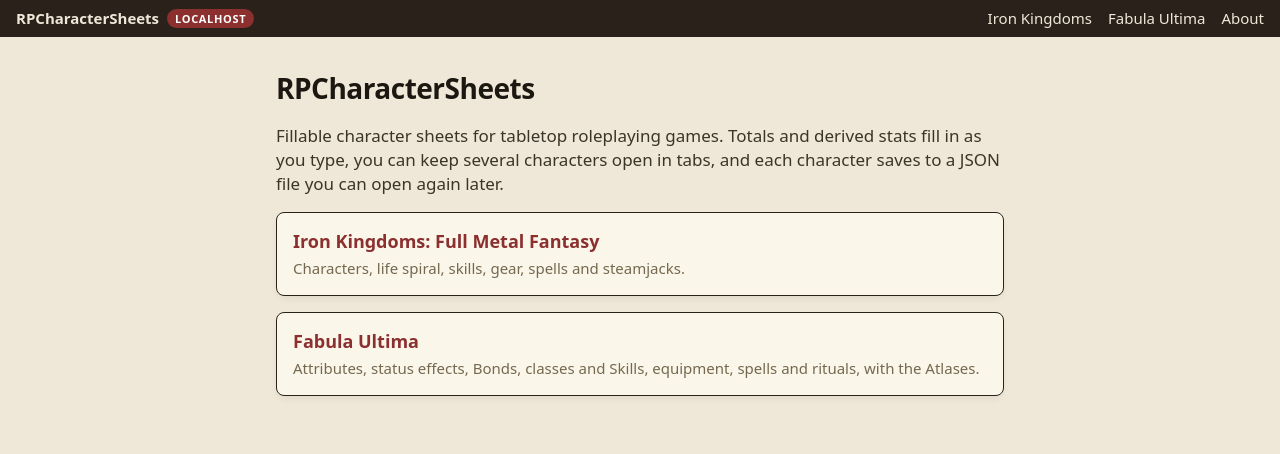
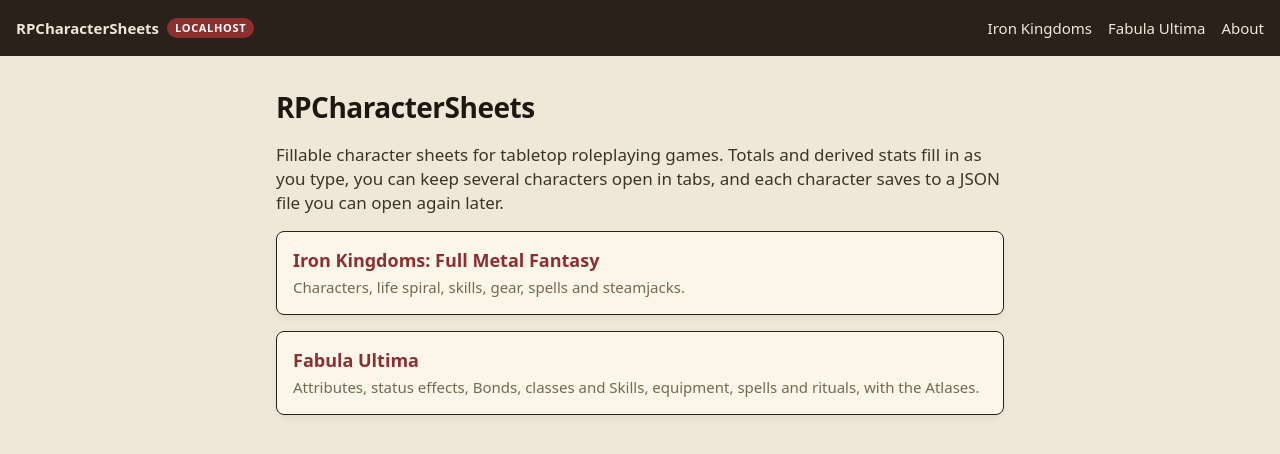
Before and after one commit to PaxNemesis/RPCharacterSheets, a React (Vite) app: page / in a window 1280 px wide. Shown: the top 454 px of the page. Built offline with nearby package versions, Linux system fonts and the light colour scheme.

Commit message:
style: resize the header

```diff
--- a/src/components/RootLayout/RootLayout.styles.css
+++ b/src/components/RootLayout/RootLayout.styles.css
@@ -8,9 +8,10 @@
     flex-wrap: wrap;
     align-items: center;
     gap: var(--space-2);
+    /* 56px in all with the padding, at every width: taller than the small-screen menu button. */
+    min-height: 40px;
     padding: var(--space-1) var(--space-2);
     background: var(--border-strong);
-
   }
 
   /* Links in the bar itself; the small-screen menu styles its own. */
```
